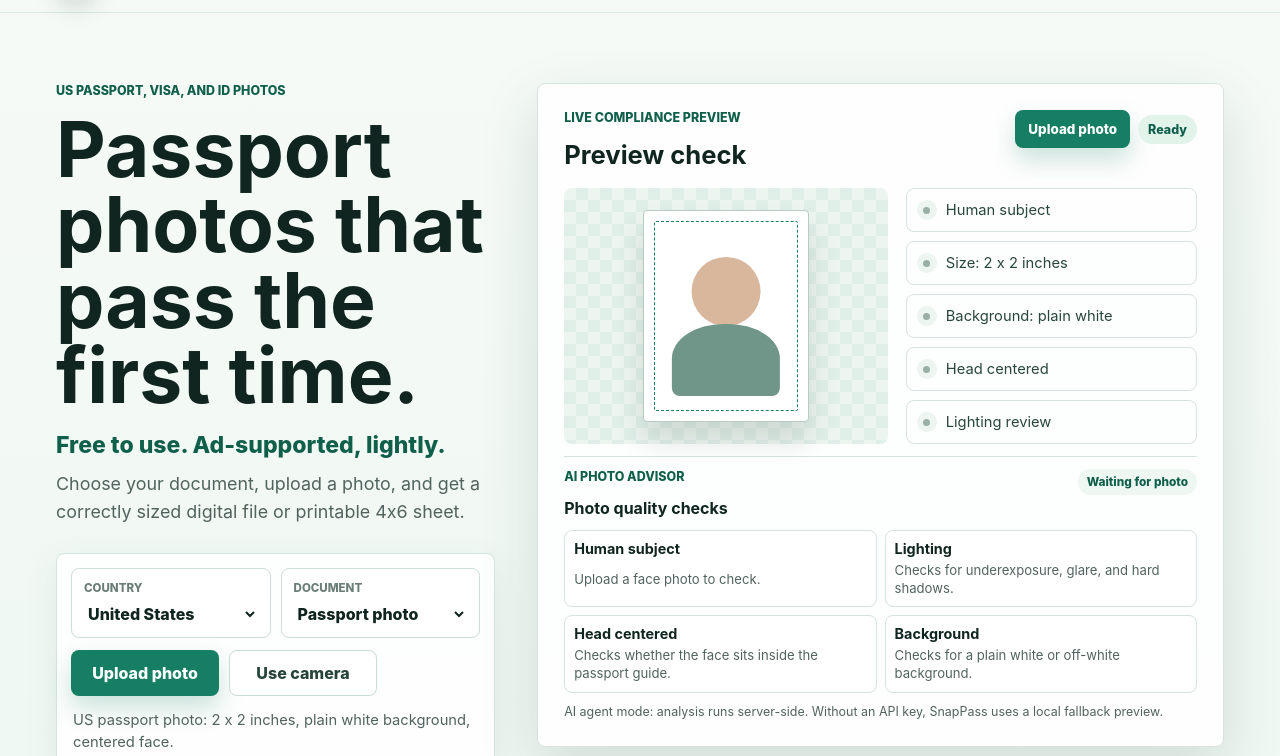
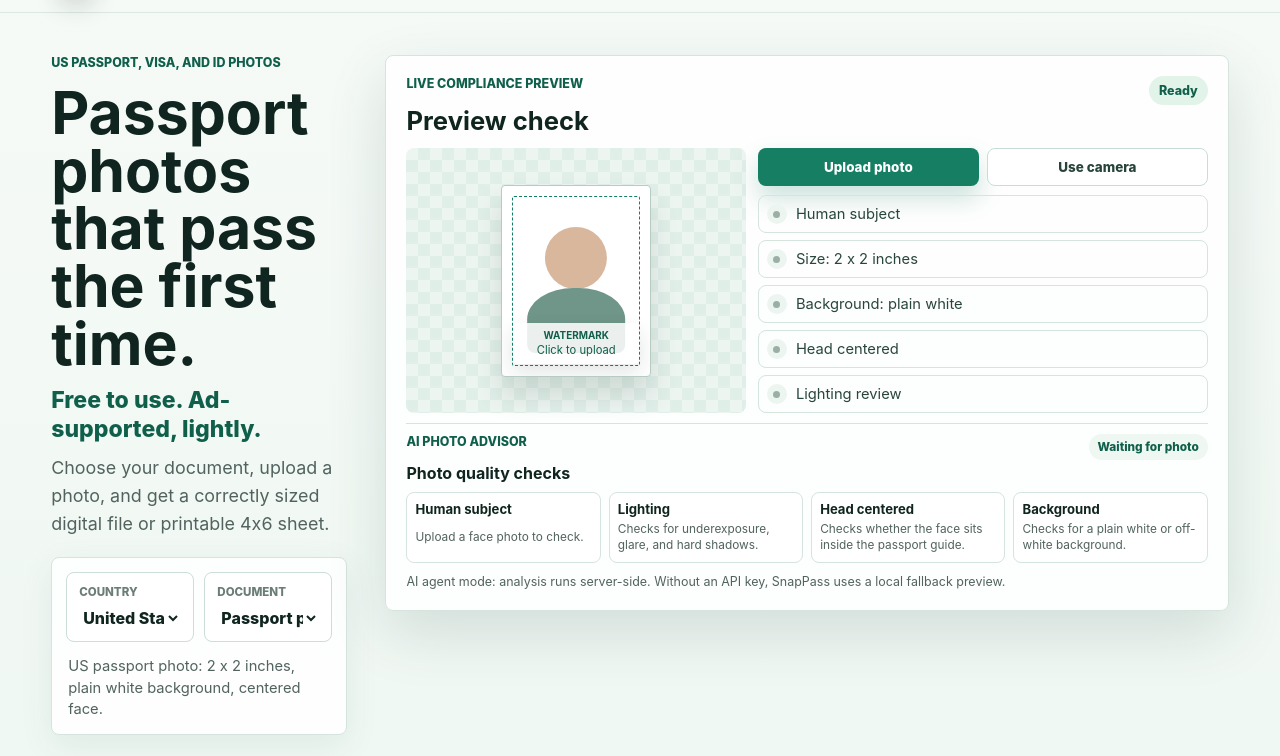
Before and after one commit to upadas/snappass, a website: page index.html in a window 1280 px wide. Shown: the part 59-815 px from the top of the page. Drawn offline with Linux system fonts and the light colour scheme.

Commit message:
fix: compact upload workspace layout

```diff
--- a/app.js
+++ b/app.js
@@ -2,6 +2,7 @@ const country = document.querySelector('#country');
 const documentType = document.querySelector('#documentType');
 const requirementSummary = document.querySelector('#requirementSummary');
 const photoInput = document.querySelector('#photoInput');
+const photoStage = document.querySelector('#photoStage');
 const photoFrame = document.querySelector('#photoFrame');
 const photoPreview = document.querySelector('#photoPreview');
 const statusPill = document.querySelector('#statusPill');
@@ -31,7 +32,14 @@ const PRINT_SHEET_WIDTH = 1800;
 const PRINT_SHEET_HEIGHT = 1200;
 const PRINT_PREVIEW_WIDTH = 900;
 const PRINT_PREVIEW_HEIGHT = 600;
-const PRINT_SHEET_QUOTE = 'Great journeys start with a clear first step.';
+const PRINT_QUOTES = [
+  'Great journeys start with a clear first step.',
+  'Carry courage. The world is waiting.',
+  'Every document begins a new doorway.',
+  'Your next chapter deserves a clear picture.',
+  'Prepared today, ready tomorrow.',
+  'Small steps can open wide horizons.'
+];
 
 let currentImageFile = null;
 let currentPhotoDataUrl = '';
@@ -44,6 +52,7 @@ let currentAiFindings = {
   recommendedZoom: 100,
   recommendedRotation: 0
 };
+let currentPrintQuote = PRINT_QUOTES[0];
 let localImageFindings = {
   isHuman: true,
   warning: ''
@@ -118,6 +127,12 @@ const readFileAsDataUrl = (file) => new Promise((resolve, reject) => {
   reader.addEventListener('error', reject);
   reader.readAsDataURL(file);
 });
+
+const selectRandomQuote = () => {
+  const nextQuote = PRINT_QUOTES[Math.floor(Math.random() * PRINT_QUOTES.length)];
+  currentPrintQuote = nextQuote;
+  window.__snapPassQuote = currentPrintQuote;
+};
 
 const isSkinTone = (red, green, blue) => (
   red > 95 &&
@@ -464,6 +479,7 @@ const showLoadedState = async (file) => {
   currentImageFile = file;
   currentPhotoDataUrl = '';
   backgroundResultDataUrl = '';
+  selectRandomQuote();
   photoPreview.src = URL.createObjectURL(file);
   photoPreview.alt = `Preview of ${file.name}`;
   photoFrame.classList.add('has-photo');
@@ -506,6 +522,8 @@ const resetState = () => {
     recommendedZoom: 100,
     recommendedRotation: 0
   };
+  currentPrintQuote = PRINT_QUOTES[0];
+  window.__snapPassQuote = currentPrintQuote;
   localImageFindings = {
     isHuman: true,
     warning: ''
@@ -632,7 +650,7 @@ const drawPrintQuote = (context, scale = 1) => {
   context.fillStyle = '#10251f';
   context.textAlign = 'center';
   context.font = `${Math.max(16, 44 * scale)}px system-ui, sans-serif`;
-  context.fillText('"' + PRINT_SHEET_QUOTE + '"', quoteCenterX, quoteCenterY - 16 * scale, quoteWidth * 0.82);
+  context.fillText('"' + currentPrintQuote + '"', quoteCenterX, quoteCenterY - 16 * scale, quoteWidth * 0.82);
   context.fillStyle = '#167f63';
   context.font = `${Math.max(11, 22 * scale)}px system-ui, sans-serif`;
   context.fillText('SnapPass.me', quoteCenterX, quoteCenterY + 38 * scale, quoteWidth * 0.82);
@@ -732,6 +750,17 @@ zoomRange.addEventListener('input', updatePreviewTransform);
 rotateRange.addEventListener('input', updatePreviewTransform);
 backgroundMode.addEventListener('change', applyBackgroundMode);
 
+photoStage.addEventListener('click', () => {
+  photoInput.click();
+});
+
+photoStage.addEventListener('keydown', (event) => {
+  if (event.key === 'Enter' || event.key === ' ') {
+    event.preventDefault();
+    photoInput.click();
+  }
+});
+
 applySuggestionButton.addEventListener('click', () => {
   zoomRange.value = String(Math.min(140, Math.max(80, currentAiFindings.recommendedZoom || 100)));
   rotateRange.value = String(Math.min(8, Math.max(-8, currentAiFindings.recommendedRotation || 0)));
--- a/index.html
+++ b/index.html
@@ -55,12 +55,7 @@
                   </select>
                 </label>
               </div>
-
-              <div class="upload-actions">
-                <label class="button button-primary" for="photoInput">Upload photo</label>
               <input id="photoInput" class="file-input" type="file" accept="image/png,image/jpeg,image/webp">
-                <button class="button button-secondary" type="button" id="cameraButton">Use camera</button>
-              </div>
 
               <p class="form-note" id="requirementSummary">US passport photo: 2 x 2 inches, plain white background, centered face.</p>
             </form>
@@ -83,30 +78,39 @@
                 <p class="section-kicker">Live compliance preview</p>
                 <h2>Preview check</h2>
               </div>
-              <div class="preview-header-actions preview-upload-actions">
-                <label class="button button-primary button-compact" for="photoInput">Upload photo</label>
+              <div class="preview-header-actions">
                 <span class="status-pill" id="statusPill">Ready</span>
               </div>
             </div>
 
             <div class="preview-layout">
-              <div class="photo-stage" id="photoStage">
+              <div class="photo-stage" id="photoStage" role="button" tabindex="0" aria-label="Click to upload a passport photo">
                 <div class="photo-frame" id="photoFrame" aria-label="Photo preview">
                   <img id="photoPreview" alt="">
                   <div class="face-placeholder" aria-hidden="true">
                     <span class="head"></span>
                     <span class="shoulders"></span>
                   </div>
+                  <div class="upload-watermark" aria-hidden="true">
+                    <strong>Watermark</strong>
+                    <span>Click to upload</span>
+                  </div>
                   <span class="crop-guide" aria-hidden="true"></span>
                 </div>
               </div>
 
+              <div class="preview-side">
+                <div class="stage-actions preview-upload-actions">
+                  <label class="button button-primary button-compact" for="photoInput">Upload photo</label>
+                  <button class="button button-secondary button-compact" type="button" id="cameraButton">Use camera</button>
+                </div>
                 <div class="checklist" id="checklist" aria-label="Requirement checklist">
                   <div class="check-item is-pending" data-check="human"><span></span>Human subject</div>
                   <div class="check-item is-pending" data-check="size"><span></span>Size: 2 x 2 inches</div>
                   <div class="check-item is-pending" data-check="background"><span></span>Background: plain white</div>
                   <div class="check-item is-pending" data-check="head"><span></span>Head centered</div>
                   <div class="check-item is-pending" data-check="lighting"><span></span>Lighting review</div>
+                </div>
               </div>
             </div>
 
--- a/styles.css
+++ b/styles.css
@@ -107,15 +107,15 @@ a {
 }
 
 .hero {
-  padding: clamp(34px, 6vw, 70px) clamp(18px, 5vw, 56px) clamp(40px, 6vw, 74px);
+  padding: clamp(18px, 3.4vw, 42px) clamp(18px, 4vw, 64px) clamp(30px, 4vw, 52px);
 }
 
 .hero-grid {
   display: grid;
-  grid-template-columns: minmax(300px, 0.78fr) minmax(540px, 1.22fr);
-  gap: clamp(20px, 4vw, 42px);
+  grid-template-columns: minmax(280px, 0.52fr) minmax(720px, 1.48fr);
+  gap: clamp(18px, 3vw, 38px);
   align-items: start;
-  max-width: 1180px;
+  max-width: 1500px;
   margin: 0 auto;
 }
 
@@ -144,21 +144,21 @@ h1 {
   max-width: 680px;
   margin: 0;
   color: var(--color-ink);
-  font-size: clamp(2.35rem, 6vw, 4.8rem);
+  font-size: clamp(2.2rem, 4.6vw, 4.25rem);
   line-height: 0.98;
   letter-spacing: 0;
 }
 
 .hero-text {
   max-width: 620px;
-  margin: 10px 0 28px;
+  margin: 10px 0 20px;
   color: var(--color-muted);
   font-size: clamp(1.02rem, 1.4vw, 1.22rem);
   line-height: 1.55;
 }
 
 .tagline {
-  margin: 18px 0 0;
+  margin: 14px 0 0;
   color: var(--color-primary-dark);
   font-size: clamp(1.12rem, 1.8vw, 1.45rem);
   font-weight: 850;
@@ -210,13 +210,6 @@ h1 {
   background: transparent;
   color: var(--color-ink);
   font-weight: 760;
-}
-
-.upload-actions {
-  display: flex;
-  flex-wrap: wrap;
-  gap: 10px;
-  margin-top: 12px;
 }
 
 .file-input {
@@ -322,7 +315,7 @@ h1 {
 }
 
 .preview-card {
-  padding: clamp(18px, 2.7vw, 26px);
+  padding: clamp(14px, 2vw, 20px);
   box-shadow: var(--shadow-soft);
   max-height: calc(100vh - 96px);
   overflow: auto;
@@ -333,7 +326,7 @@ h1 {
   align-items: flex-start;
   justify-content: space-between;
   gap: 14px;
-  margin-bottom: 18px;
+  margin-bottom: 12px;
 }
 
 .preview-header h2 {
@@ -379,14 +372,14 @@ h1 {
 
 .preview-layout {
   display: grid;
-  grid-template-columns: minmax(170px, 1fr) minmax(170px, 0.9fr);
-  gap: 18px;
+  grid-template-columns: minmax(210px, 0.86fr) minmax(220px, 1.14fr);
+  gap: 12px;
 }
 
 .photo-stage {
   display: grid;
   place-items: center;
-  min-height: 250px;
+  min-height: 214px;
   border-radius: var(--radius);
   background:
     linear-gradient(45deg, rgba(22, 127, 99, 0.06) 25%, transparent 25% 75%, rgba(22, 127, 99, 0.06) 75%),
@@ -394,11 +387,17 @@ h1 {
     #edf5f1;
   background-position: 0 0, 12px 12px;
   background-size: 24px 24px;
+  cursor: pointer;
+}
+
+.photo-stage:hover {
+  outline: 2px solid rgba(22, 127, 99, 0.22);
+  outline-offset: 2px;
 }
 
 .photo-frame {
   position: relative;
-  width: min(62%, 166px);
+  width: min(58%, 150px);
   aspect-ratio: 1 / 1.28;
   overflow: hidden;
   border: 1px solid #b8cbc3;
@@ -440,6 +439,44 @@ h1 {
   display: none;
 }
 
+.photo-frame.has-photo .upload-watermark {
+  display: none;
+}
+
+.upload-watermark {
+  position: absolute;
+  inset: auto 10px 12px;
+  display: grid;
+  gap: 2px;
+  place-items: center;
+  padding: 7px 8px;
+  border-radius: 6px;
+  background: rgba(255, 255, 255, 0.86);
+  color: var(--color-primary-dark);
+  font-size: 0.7rem;
+  line-height: 1.15;
+  text-align: center;
+  box-shadow: 0 8px 20px rgba(16, 37, 31, 0.12);
+}
+
+.upload-watermark strong {
+  text-transform: uppercase;
+  font-size: 0.62rem;
+  letter-spacing: 0;
+}
+
+.preview-side {
+  display: grid;
+  gap: 9px;
+  align-content: start;
+}
+
+.stage-actions {
+  display: grid;
+  grid-template-columns: repeat(2, minmax(0, 1fr));
+  gap: 8px;
+}
+
 .face-placeholder {
   position: absolute;
   inset: 0;
@@ -477,7 +514,7 @@ h1 {
 
 .checklist {
   display: grid;
-  gap: 9px;
+  gap: 7px;
   align-content: start;
 }
 
@@ -485,8 +522,8 @@ h1 {
   display: flex;
   align-items: center;
   gap: 9px;
-  min-height: 44px;
-  padding: 10px;
+  min-height: 38px;
+  padding: 8px;
   border: 1px solid var(--color-border);
   border-radius: var(--radius);
   color: #29463d;
@@ -561,8 +598,8 @@ h1 {
 .export-panel,
 .ai-assessment,
 .print-preview-panel {
-  margin-top: 12px;
-  padding-top: 12px;
+  margin-top: 10px;
+  padding-top: 10px;
   border-top: 1px solid var(--color-border);
 }
 
@@ -571,7 +608,7 @@ h1 {
   align-items: flex-start;
   justify-content: space-between;
   gap: 12px;
-  margin-bottom: 12px;
+  margin-bottom: 9px;
 }
 
 .ai-header h3 {
@@ -608,15 +645,15 @@ h1 {
 
 .ai-grid {
   display: grid;
-  grid-template-columns: repeat(2, minmax(0, 1fr));
+  grid-template-columns: repeat(4, minmax(0, 1fr));
   gap: 8px;
 }
 
 .ai-check {
   display: grid;
   gap: 5px;
-  min-height: 64px;
-  padding: 9px;
+  min-height: 56px;
+  padding: 8px;
   border: 1px solid var(--color-border);
   border-radius: var(--radius);
   background: #fff;
@@ -624,12 +661,12 @@ h1 {
 
 .ai-check strong {
   color: var(--color-ink);
-  font-size: 0.9rem;
+  font-size: 0.82rem;
 }
 
 .ai-check span {
   color: var(--color-muted);
-  font-size: 0.82rem;
+  font-size: 0.74rem;
   line-height: 1.35;
 }
 
@@ -750,7 +787,7 @@ h1 {
 
 .print-preview-canvas {
   display: block;
-  width: 100%;
+  width: min(100%, 520px);
   height: auto;
   aspect-ratio: 3 / 2;
   border: 1px solid var(--color-border);
@@ -844,7 +881,7 @@ h1 {
   }
 
   .hero-grid {
-    max-width: 720px;
+    max-width: 760px;
   }
 
   .preview-card {
@@ -879,6 +916,7 @@ h1 {
   .preview-layout,
   .ai-grid,
   .export-grid,
+  .stage-actions,
   .step-grid {
     grid-template-columns: 1fr;
   }
```
Also changed, not shown: playwright.test.js (+7 -0 lines), verify.test.js (+19 -1 lines). Lines whose indentation alone changed are shown as unchanged.
